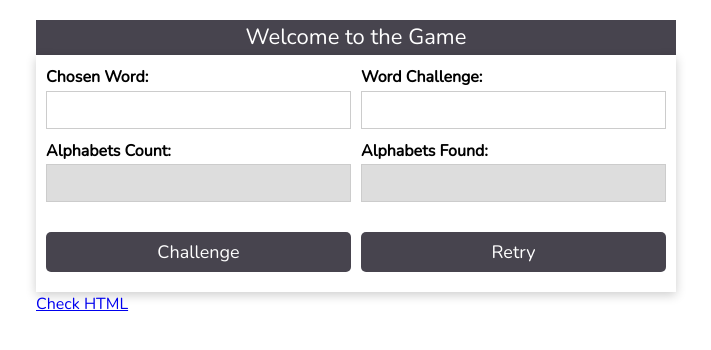
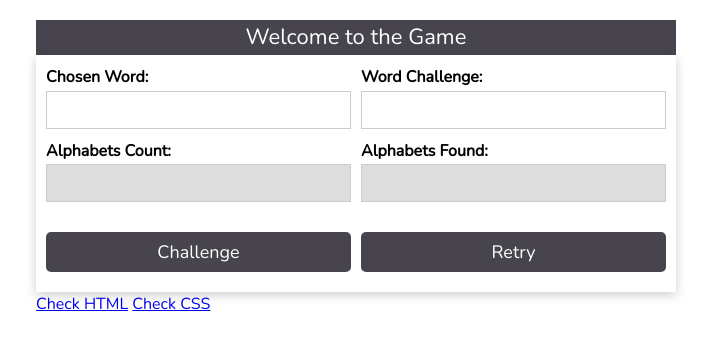
Before and after one commit to soodmax/Wordsmith, a plain HTML site: page index.html in a window 1280 px wide. Shown: the whole page, without its empty margins (284-995 px from the left). Drawn offline with nearby package versions, Linux system fonts and the light colour scheme.

Commit message:
html checker

```diff
--- a/index.html
+++ b/index.html
@@ -39,6 +39,7 @@
           <div id="history"></div>
         </div>
         <a href="https://validator.w3.org/check/referer">Check HTML</a>
+        <a href="https://jigsaw.w3.org/css-validator/check/referer">Check CSS</a>
       </div>
     </main>
     <script src="script.js"></script>
```
